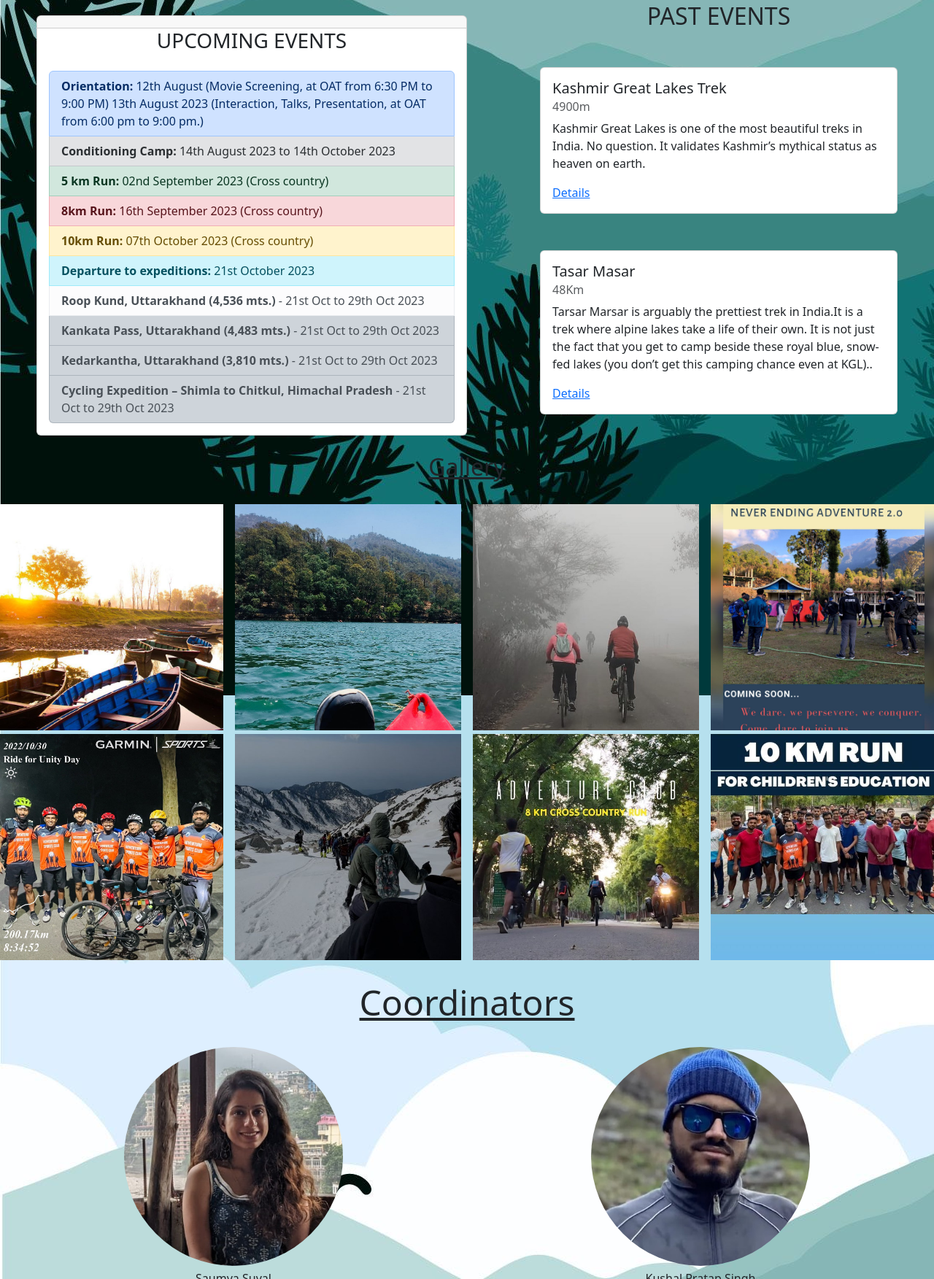
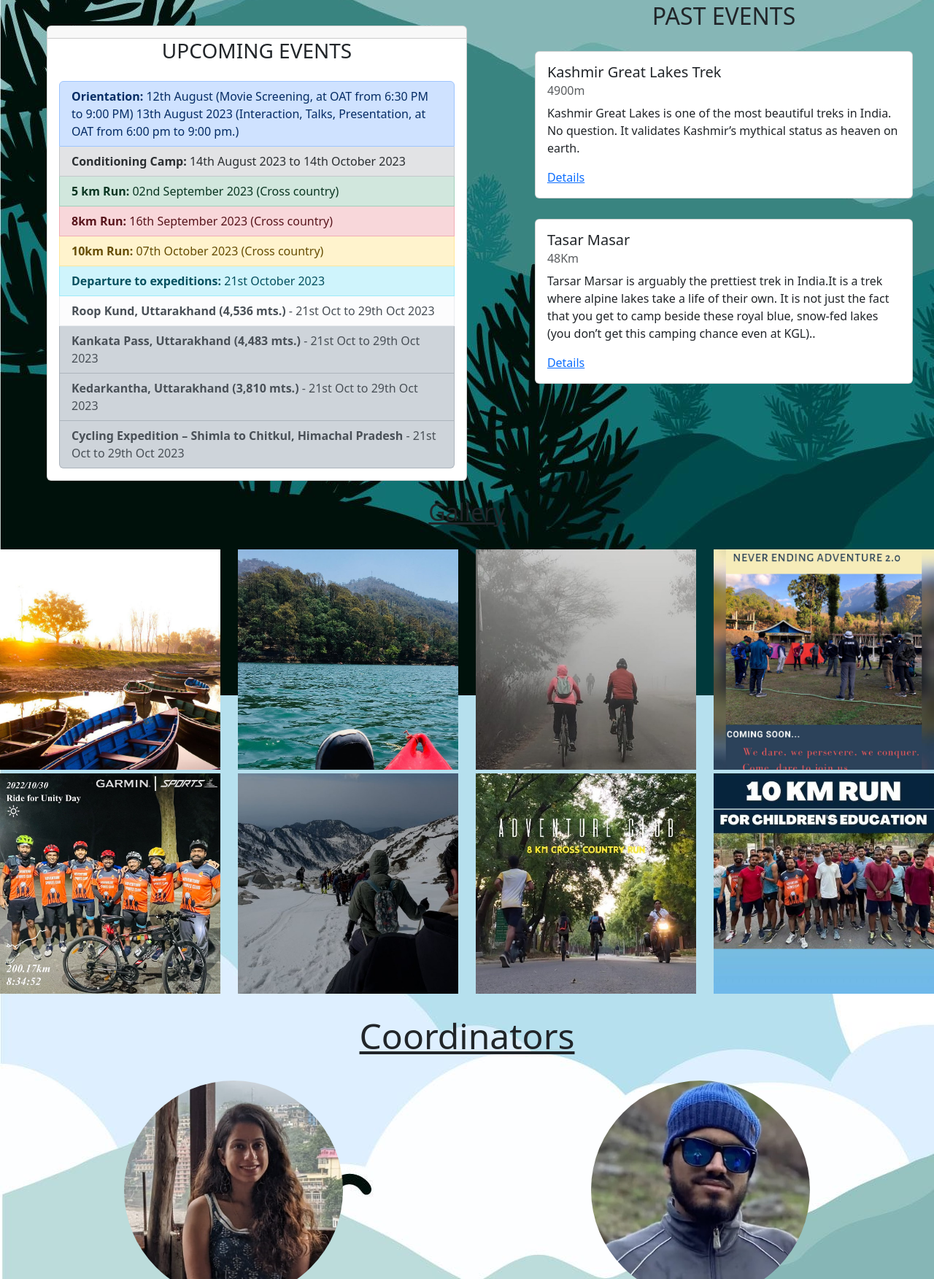
Before and after one commit to Shivang004/Adventure-sports-club, a plain HTML site: page index.html in a window 1280 px wide. Shown: the part 1047-2800 px from the top of the page at 73% size. Drawn offline with nearby package versions, Linux system fonts and the light colour scheme.

Commit message:
Add files via upload

```diff
--- a/adv.css
+++ b/adv.css
@@ -54,14 +54,23 @@ body {
 }
 
 .card {
-  margin: 50px;
+  margin: 5%;
   margin-bottom: auto;
   text-align: center;
+}
+.eventshead .card{
+  width:50%;
 }
 
 .card-body {
   text-align: initial;
 }
+.column {
+  float: left;
+  width: 50%;
+  height: 50%;
+}
+
 
 .social-footer {
   padding: 1rem;
@@ -85,6 +94,9 @@ body {
 .social-footer .social-footer-left {
   margin-left: 20px;
 }
+iframe {
+  width:40% ;
+}
 
 @media only screen and (max-width: 575px) {
   .banner {
@@ -104,7 +116,9 @@ body {
   .image1 {
     width: 100%;
   }
-
+  iframe {
+    width:80% ;
+  }
   .text1 {
     width: 100%;
     padding-left: 1em;
@@ -131,7 +145,9 @@ body {
     margin: auto;
     width: 90%;
   }
-
+  .eventshead .card{
+    width:90%;
+  }
   .row {
     display: contents;
   }
@@ -299,9 +315,7 @@ img.hover-shadow {
     max-width: 100%;
   }
 
-  iframe {
-    width: ;
-  }
+
 }
 
 @media only screen and (min-width: 768px) and (max-width: 991px) {}
--- a/index.html
+++ b/index.html
@@ -16,12 +16,13 @@
     crossorigin="anonymous"></script>
   <nav class="navbar navbar-expand-lg bg-body-tertiary">
     <div class="container-fluid" id="home">
+      <a class="navbar-brand" href="#"><img src="iit.png" height="50px" width="50px"> IIT KANPUR</a>
       <button class="navbar-toggler" type="button" data-bs-toggle="collapse" data-bs-target="#navbarTogglerDemo01"
         aria-controls="navbarTogglerDemo01" aria-expanded="false" aria-label="Toggle navigation">
         <span class="navbar-toggler-icon"></span>
       </button>
       <div class="collapse navbar-collapse" id="navbarTogglerDemo01">
-        <a class="navbar-brand" href="#"><img src="iit.png" height="50px" width="50px"> IIT KANPUR</a>
+
         <ul class="navbar-nav me-auto mb-2 mb-lg-0">
           <li class="nav-item">
             <a class="nav-link active" aria-current="page" href="#home">Home</a>
@@ -41,6 +42,7 @@
       </div>
     </div>
   </nav>
+
   <div class="banner">
     <div class='image1'>
       <img id='img' src='1.png'>
@@ -85,7 +87,7 @@
     <hr style="width:95%;text-align:center;margin-left:0;margin-top:2em;">
   </div>
   <div class="eventshead" id="events">
-    <div class="card" style="width:50%;">
+    <div class="card">
       <h5 class="card-header"><h3>UPCOMING EVENTS</h3>
       <div class="card-body">
         <div class="list-group">
@@ -148,30 +150,30 @@
       <h2 style="text-align:center"><u>Gallery</u></h2>
       <br>
       <div class="row">
-        <div class="column">
+        <div class="col-sm">
           <img src="4.jpg" style="width:100%" onclick="openModal();currentSlide(1)" class="hover-shadow cursor">
         </div>
-        <div class="column">
+        <div class="col-sm">
           <img src="5.jpg" style="width:100%" onclick="openModal();currentSlide(2)" class="hover-shadow cursor">
         </div>
-        <div class="column">
+        <div class="col-sm">
           <img src="6.jpg" style="width:100%" onclick="openModal();currentSlide(3)" class="hover-shadow cursor">
         </div>
-        <div class="column">
+        <div class="col-sm">
           <img src="7.jpg" style="width:100%" onclick="openModal();currentSlide(4)" class="hover-shadow cursor">
         </div>
       </div>
       <div class="row">
-        <div class="column">
+        <div class="col-sm">
           <img src="8.jpg" style="width:100%" onclick="openModal();currentSlide(1)" class="hover-shadow cursor">
         </div>
-        <div class="column">
+        <div class="col-sm">
           <img src="9.jpg" style="width:100%" onclick="openModal();currentSlide(2)" class="hover-shadow cursor">
         </div>
-        <div class="column">
+        <div class="col-sm">
           <img src="10.jpg" style="width:100%" onclick="openModal();currentSlide(3)" class="hover-shadow cursor">
         </div>
-        <div class="column">
+        <div class="col-sm">
           <img src="11.jpg" style="width:100%" onclick="openModal();currentSlide(4)" class="hover-shadow cursor">
         </div>
       </div>
```
